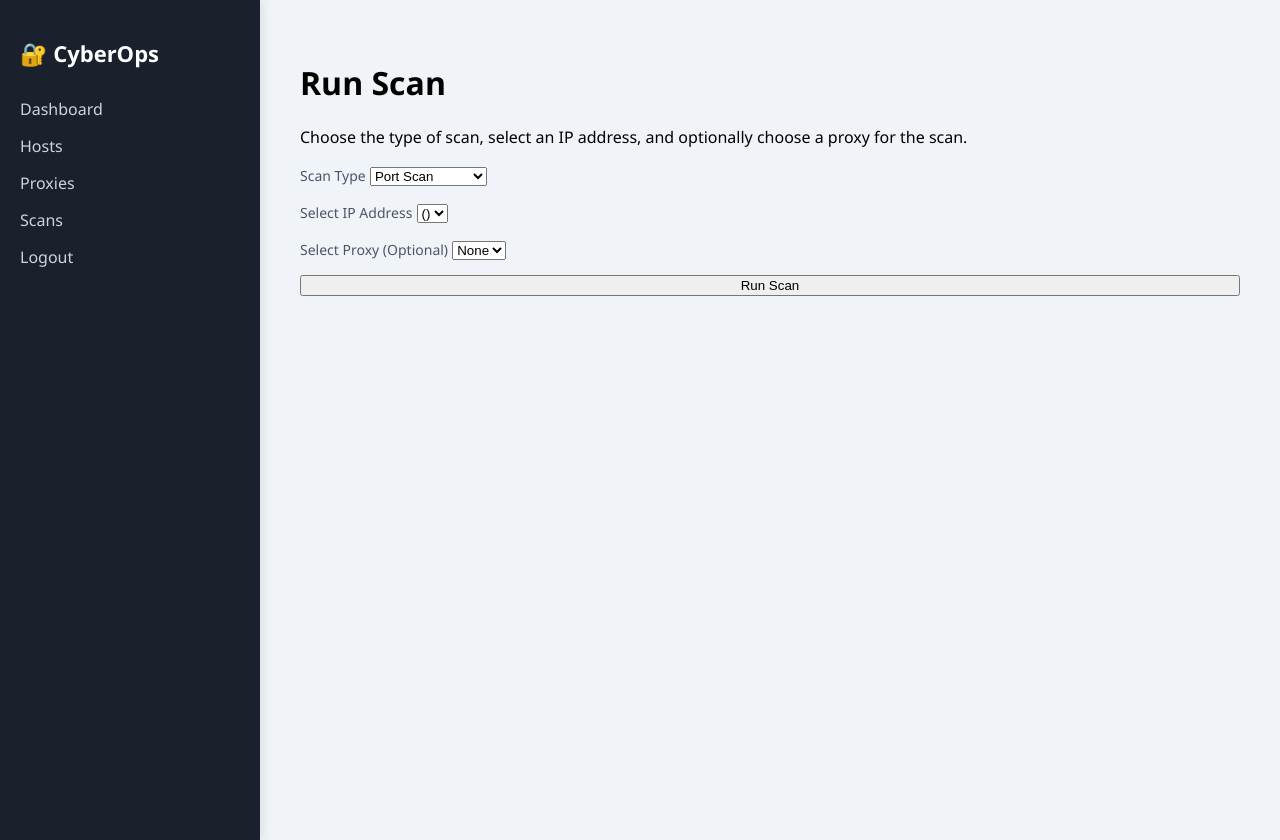
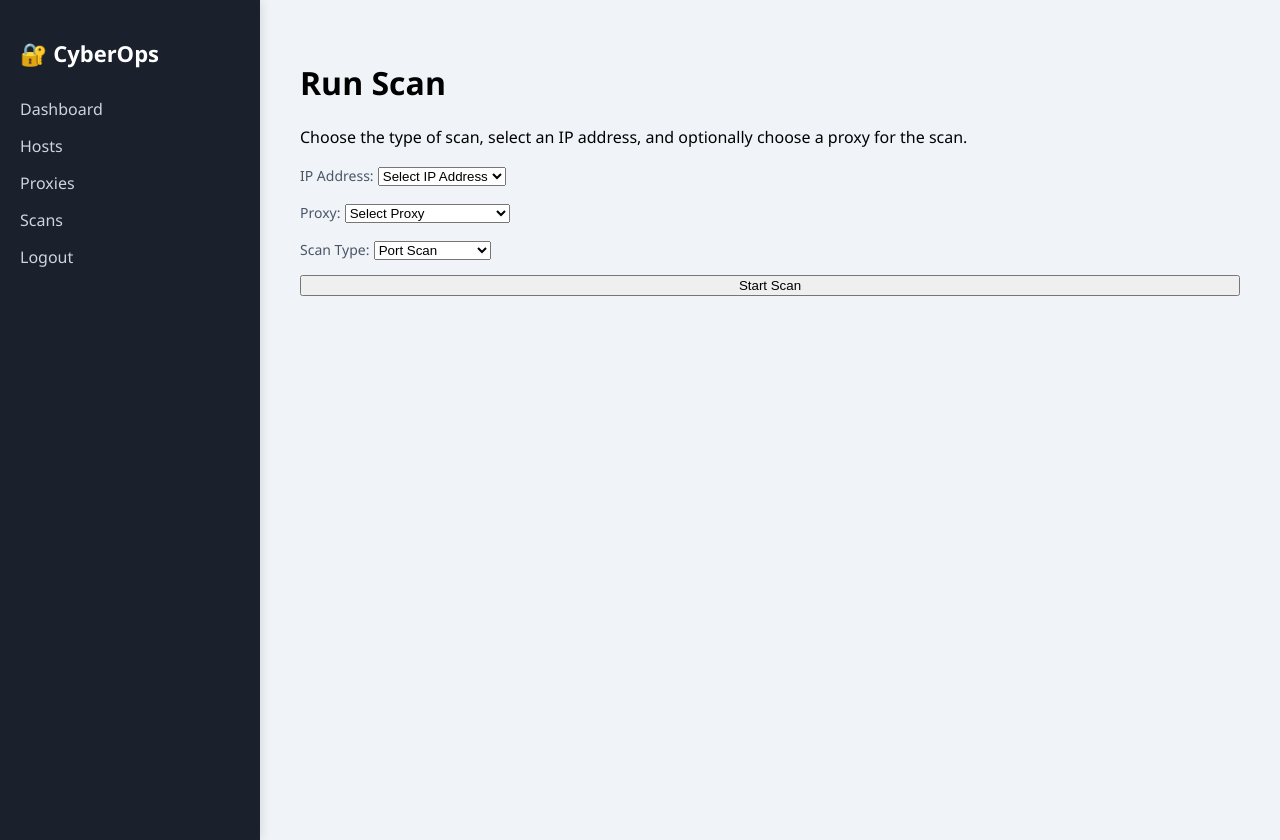
Before and after one commit to LM-Codespace/Dashboard-Flask, a Flask app: page /scans/ in a window 1280 px wide. Run offline with Flask 3, Linux system fonts and the light colour scheme; tables that the repository leaves empty hold one stand-in row (values such as "Sample post").

Commit message:
Update scans.html

```diff
--- a/templates/scans.html
+++ b/templates/scans.html
@@ -4,35 +4,35 @@
     <h1>Run Scan</h1>
     <p>Choose the type of scan, select an IP address, and optionally choose a proxy for the scan.</p>
 
-    <form method="POST" action="/scans/run">
+<form method="POST">
     <div class="form-group">
-            <label for="scan_type">Scan Type</label>
-            <select name="scan_type" class="form-control" required>
-                <option value="port_scan">Port Scan</option>
-                <option value="hostname_scan">Hostname Scan</option>
-                <!-- Add other scan types as needed -->
-            </select>
-        </div>
-
-        <div class="form-group">
-            <label for="ip_address">Select IP Address</label>
-            <select name="ip_address" class="form-control" required>
+        <label for="ip_address">IP Address:</label>
+        <select id="ip_address" name="ip_address" class="form-control" required>
+            <option value="">Select IP Address</option>
             {% for host in hosts %}
-                    <option value="{{ host[2] }}">{{ host[1] }} ({{ host[2] }})</option>
+                <option value="{{ host.ip_address }}">{{ host.ip_address }}</option>
             {% endfor %}
         </select>
     </div>
 
     <div class="form-group">
-            <label for="proxy_id">Select Proxy (Optional)</label>
-            <select name="proxy_id" class="form-control">
-                <option value="">None</option>
+        <label for="proxy_id">Proxy:</label>
+        <select id="proxy_id" name="proxy_id" class="form-control" required>
+            <option value="">Select Proxy</option>
             {% for proxy in proxies %}
-                    <option value="{{ proxy[0] }}">{{ proxy[1] }}:{{ proxy[2] }}</option>
+                <option value="{{ proxy.id }}">{{ proxy.ip_address }}:{{ proxy.port }} ({{ proxy.type }})</option>
             {% endfor %}
         </select>
     </div>
 
-        <button type="submit" class="btn btn-primary">Run Scan</button>
+    <div class="form-group">
+        <label for="scan_type">Scan Type:</label>
+        <select id="scan_type" name="scan_type" class="form-control" required>
+            <option value="port_scan">Port Scan</option>
+            <option value="hostname_scan">Hostname Scan</option>
+        </select>
+    </div>
+
+    <button type="submit" class="btn btn-primary">Start Scan</button>
 </form>
 {% endblock %}
```
Lines whose indentation alone changed are shown as unchanged.
